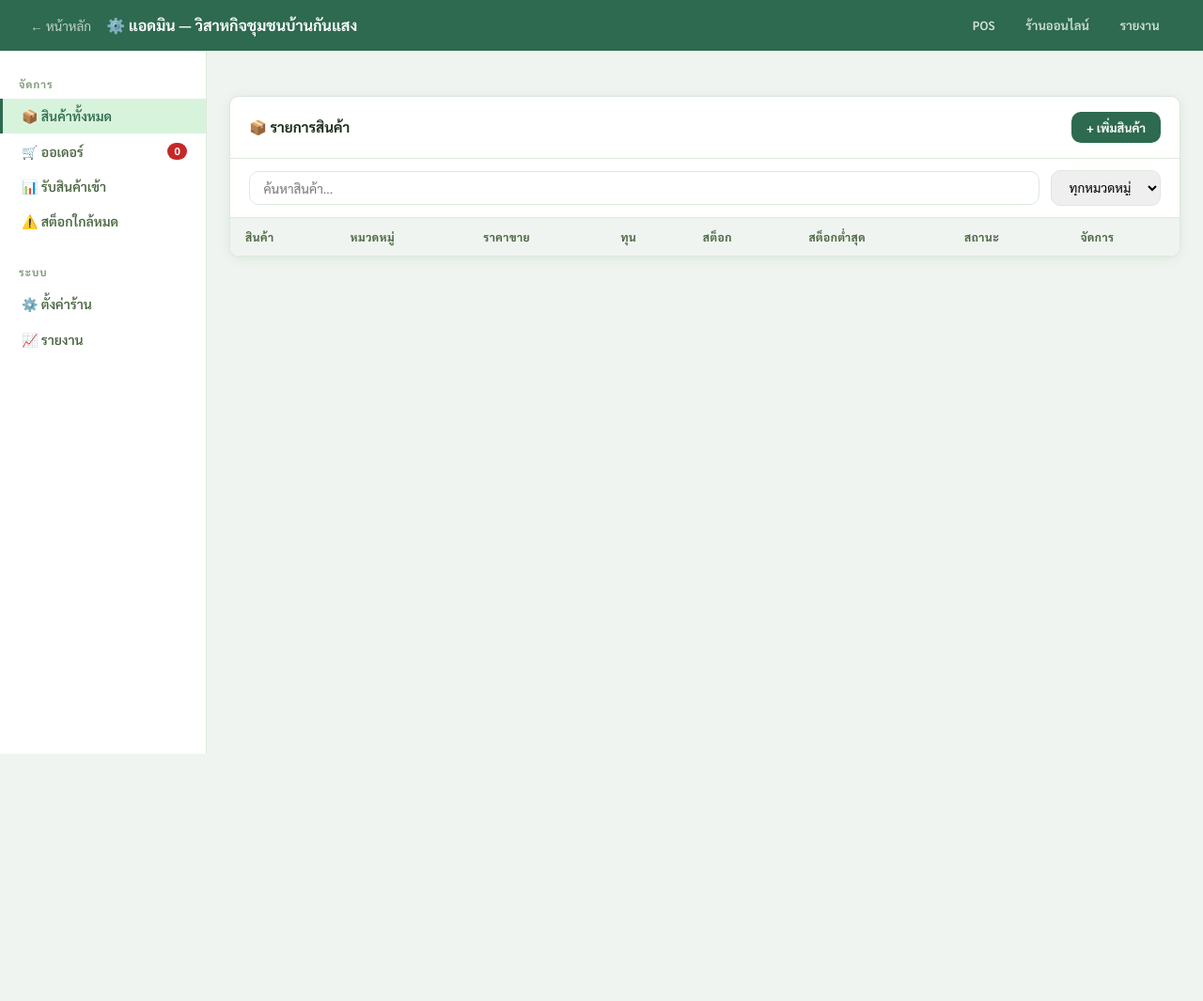
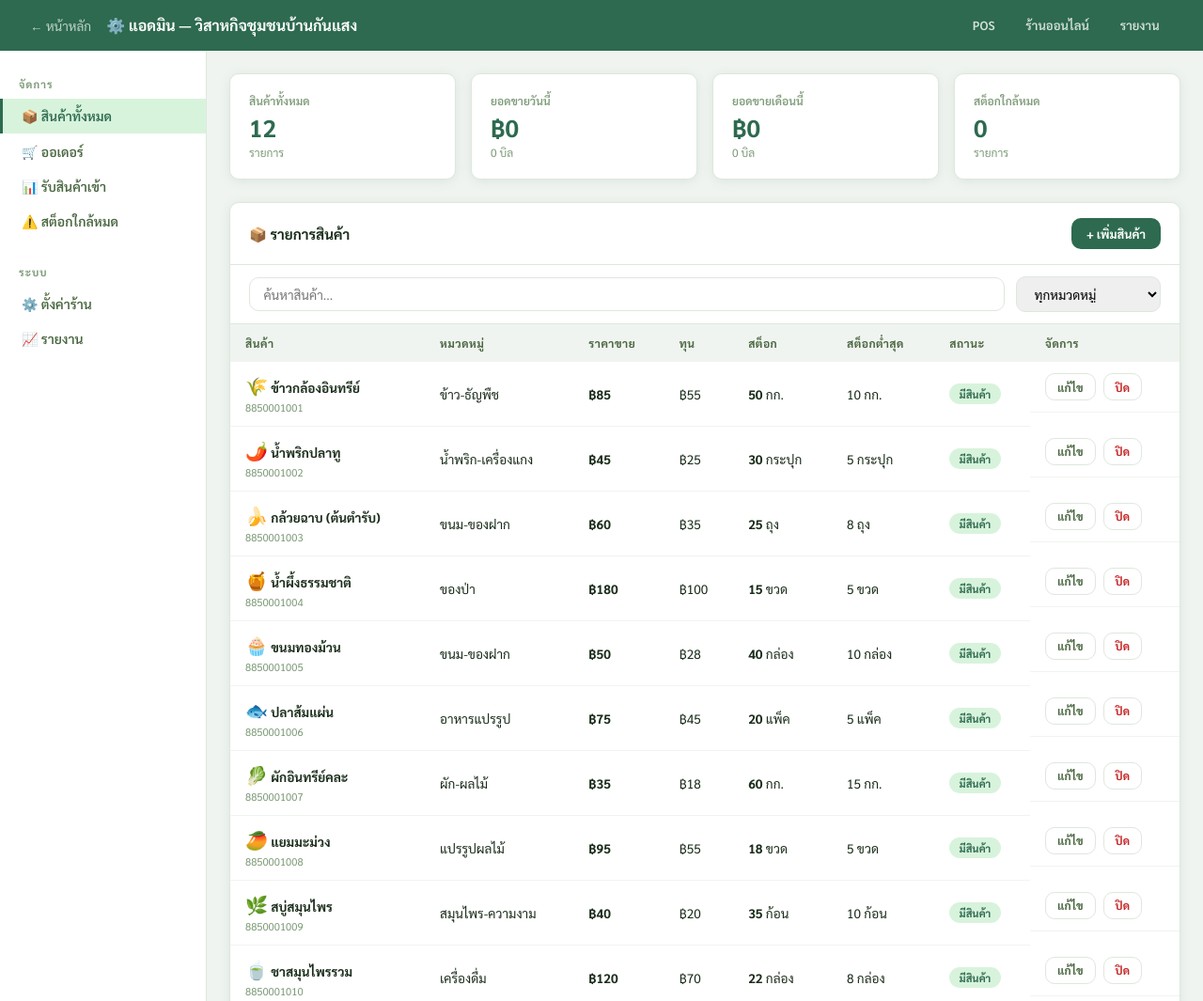
Before and after one commit to uswangpop-lgtm/bansaeng-shop, a plain HTML site: page admin.html in a window 1280 px wide. Shown: the top 1065 px of the page at 94% size. Before the commit the page ends 802 px from the top, so only its background shows below. Drawn offline with Linux system fonts and the light colour scheme.

Commit message:
แก้ไข store.js

```diff
--- a/admin.html
+++ b/admin.html
@@ -256,7 +256,7 @@ tr:hover td{background:#FAFCFA}
   </div>
 </div>
 
-<script src="js/store.js"></script>
+<script src="store.js"></script>
 <script>
 // PAGE NAV
 function showPage(name) {
```
Also changed, not shown: dashboard.html (+1 -1 lines), online.html (+1 -1 lines), pos.html (+1 -1 lines).
